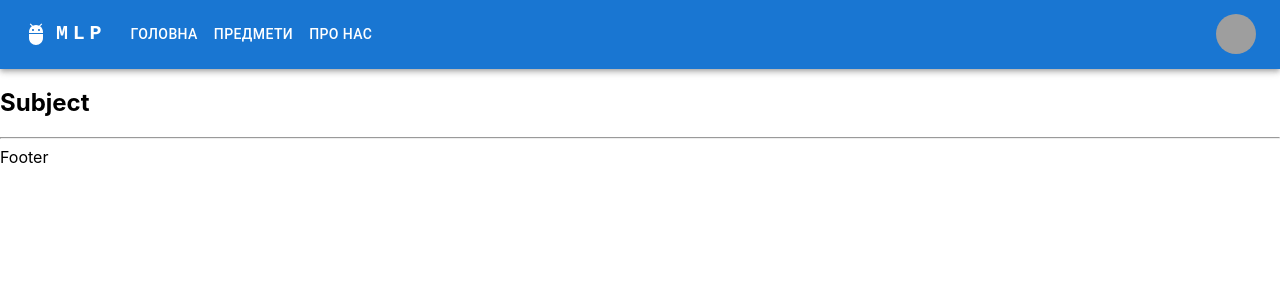
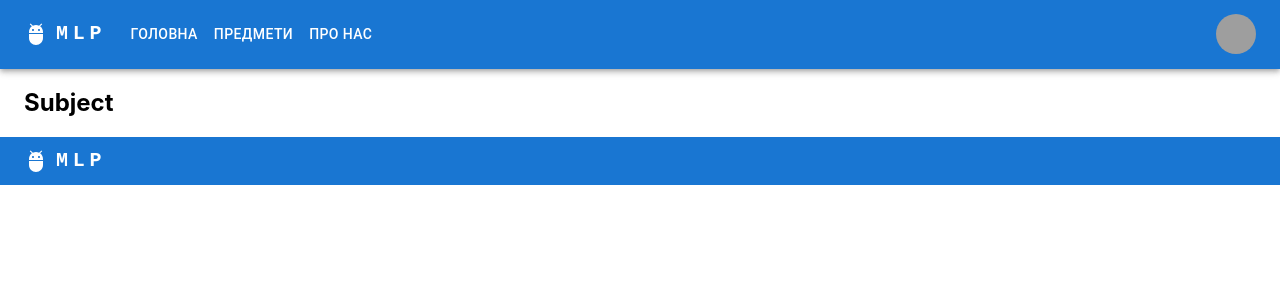
Before and after one commit to ectionboy/math-learning-platform, a React (Create React App) app: page /math-learning-platform/subject in a window 1280 px wide. Shown: the top 300 px of the page. Built offline with nearby package versions, Linux system fonts and the light colour scheme; grey boxes are pictures that could not be loaded.

Commit message:
add footer

```diff
--- a/src/components/Footer/Footer.jsx
+++ b/src/components/Footer/Footer.jsx
@@ -1,9 +1,45 @@
-import React from 'react'
+import { Container, Typography } from '@mui/material';
+import AdbIcon from '@mui/icons-material/Adb';
+import React from 'react';
+import { useNavigate } from 'react-router-dom';
 
 const Footer = () => {
+  const navigate = useNavigate();
+
+  const navTo = to => {
+    navigate(to);
+  };
   return (
-    <div><hr></hr>Footer</div>
-  )
-}
+    <Container
+      maxWidth="xl"
+      sx={{
+        backgroundColor: '#1976d2',
+        color: '#ffffff',
+        padding: '8px 16px',
+        display: 'flex',
+        alignItems: 'center',
+      }}
+    >
+      <AdbIcon sx={{ mr: 1 }} />
+      <Typography
+        variant="h6"
+        noWrap
+        component="a"
+        onClick={() => navTo('/')}
+        sx={{
+          mr: 2,
+          display: { md: 'flex' },
+          fontFamily: 'monospace',
+          fontWeight: 700,
+          letterSpacing: '.3rem',
+          color: 'inherit',
+          textDecoration: 'none',
+        }}
+      >
+        MLP
+      </Typography>
+    </Container>
+  );
+};
 
-export default Footer
+export default Footer;
--- a/src/components/Layout/Layout.jsx
+++ b/src/components/Layout/Layout.jsx
@@ -1,3 +1,4 @@
+import { Container } from '@mui/material';
 import Footer from 'components/Footer/Footer';
 import Header from 'components/Header/Header';
 import React from 'react';
@@ -6,7 +7,9 @@ const Layout = ({ children }) => {
   return (
     <>
       <Header />
-      {children}
+      <Container maxWidth="xl">
+        {children}
+      </Container>
       <Footer />
     </>
   );
```
